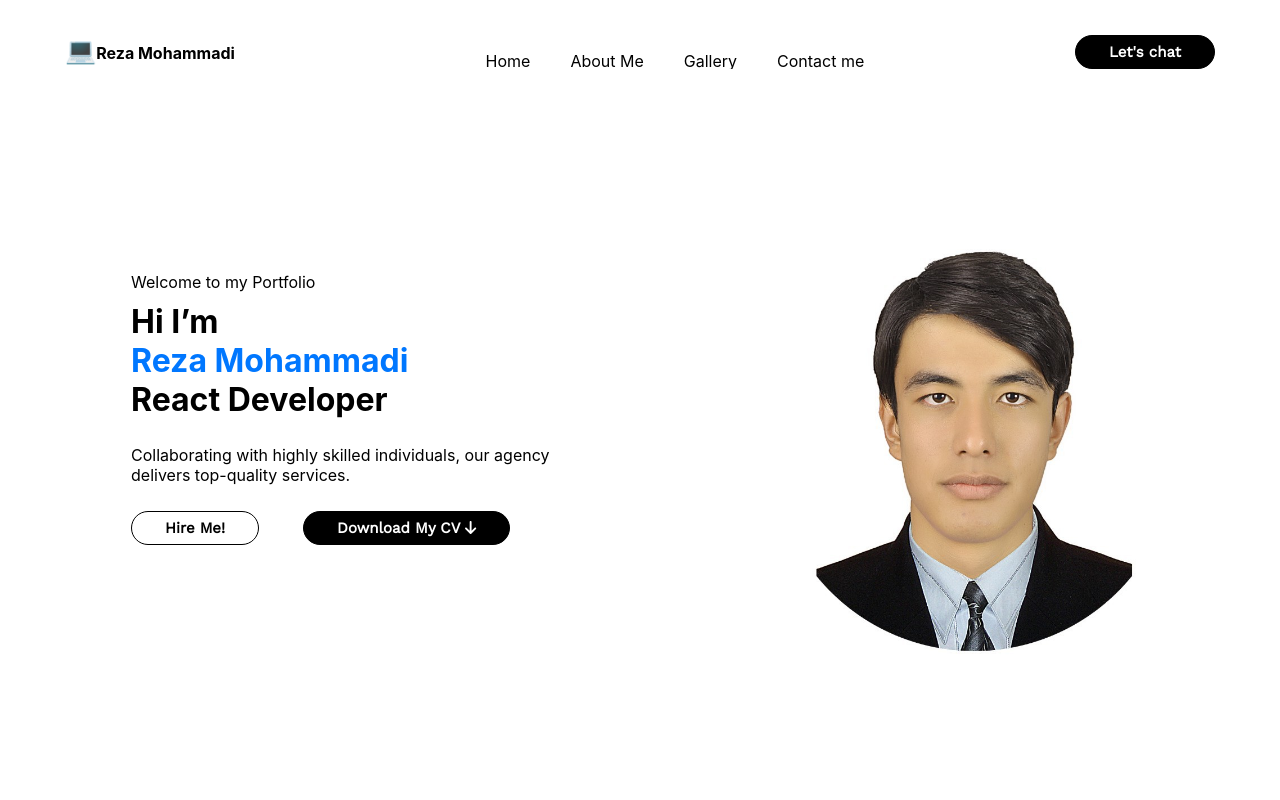
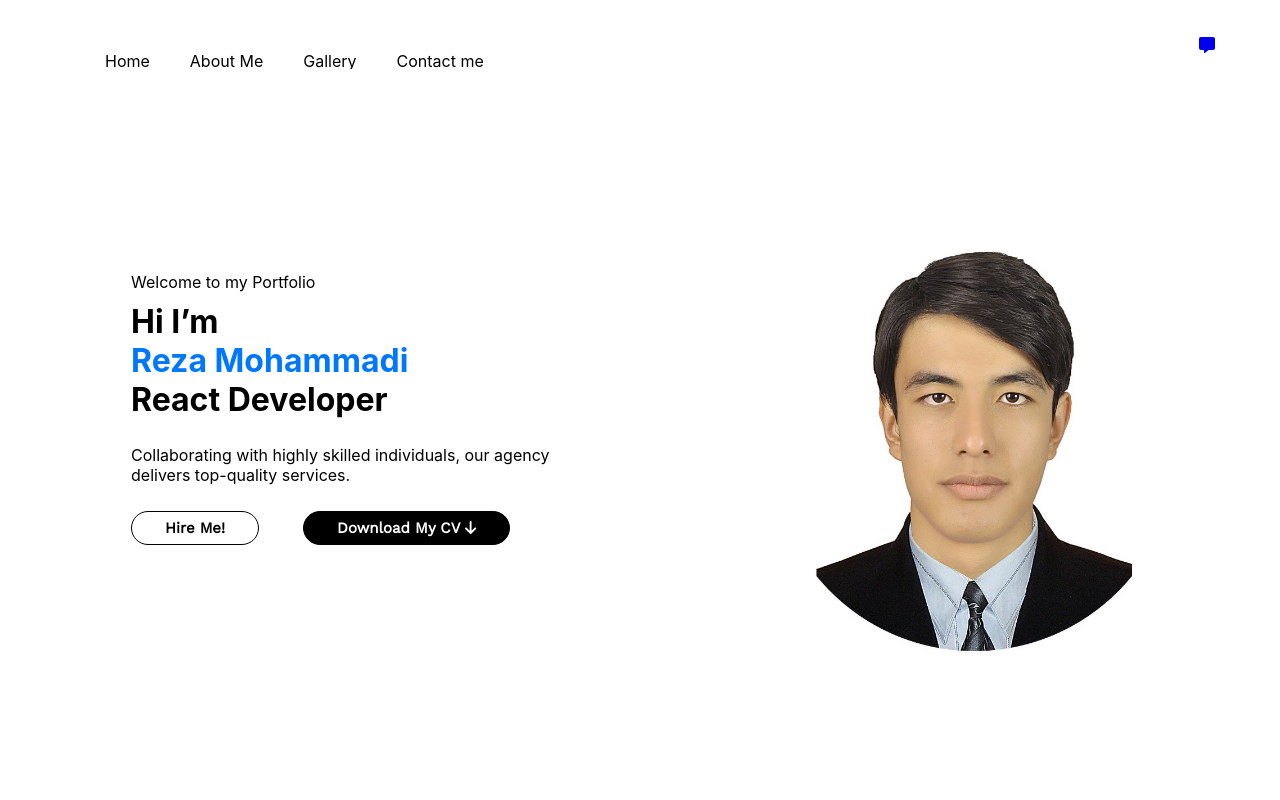
Before and after one commit to rezamohdev/my_portfolio, a React (Create React App) app: page /cover in a window 1280 px wide. Shown: the top 800 px of the page. Built offline with nearby package versions, Linux system fonts and the light colour scheme.

Commit message:
start new branch

```diff
--- a/src/components/Cover/Cover.css
+++ b/src/components/Cover/Cover.css
@@ -4,6 +4,7 @@
   gap: 100px;
   padding: 100px 81px;
   justify-content: center;
+  background-image: "../images/space.jpg";
 }
 .cover__info {
   display: flex;
--- a/src/components/Header/Header.js
+++ b/src/components/Header/Header.js
@@ -3,7 +3,7 @@ import { Link, Events, scrollSpy, animateScroll as scroll } from "react-scroll";
 import RoundButton from "../RoundButton/RoundButton";
 import "./Header.css";
 import { FontAwesomeIcon } from "@fortawesome/react-fontawesome";
-import { faBars } from "@fortawesome/free-solid-svg-icons";
+import { faBars, faMessage } from "@fortawesome/free-solid-svg-icons";
 import { useMediaQuery } from "react-responsive";
 
 const Header = () => {
@@ -134,10 +134,6 @@ const Header = () => {
         </div>
       ) : (
         <header className="header">
-          <span className="header__logo">
-            <span style={{ fontSize: 25 }}>💻</span>
-            <b>Reza Mohammadi</b>
-          </span>
           <ul className="header__links">
             <li>
               <Link
@@ -196,8 +192,13 @@ const Header = () => {
               </Link>
             </li>
           </ul>
-          <a href="mailto:mailto:rezamohamadi463@yahoo.com">
-            <RoundButton>Let's chat</RoundButton>
+          <a
+            className="let's chat"
+            href="mailto:mailto:rezamohamadi463@yahoo.com"
+          >
+            {/* <RoundButton> */}
+            <FontAwesomeIcon icon={faMessage} />
+            {/* </RoundButton> */}
           </a>
         </header>
       )}
```
Also changed, not shown: src/images/space.jpg (added).
